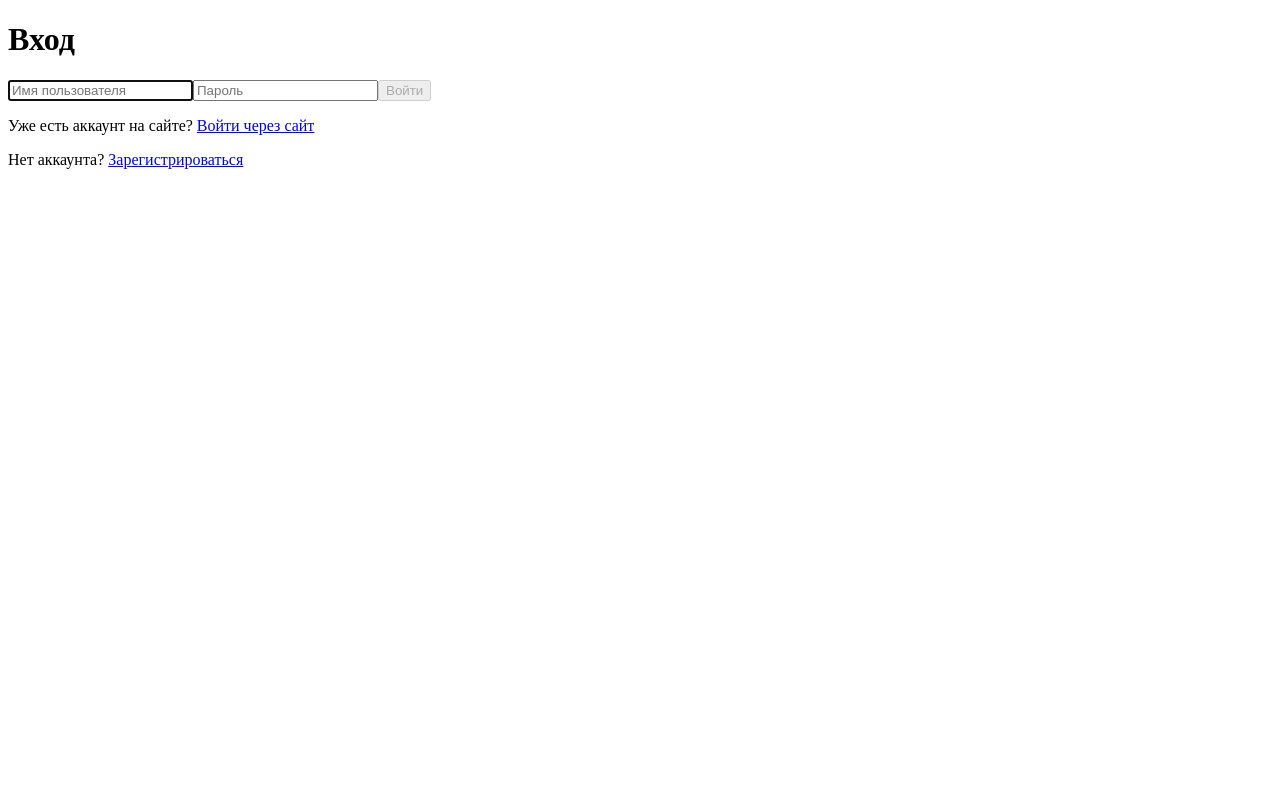
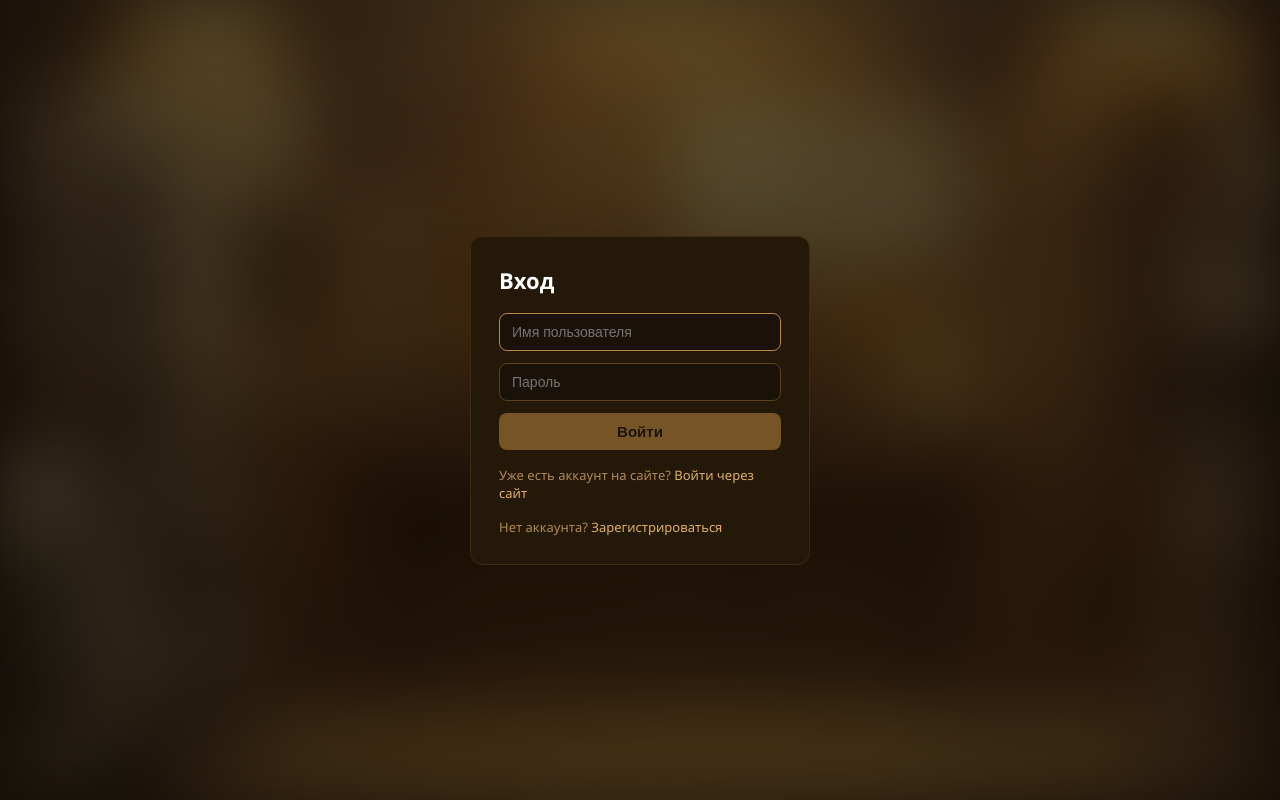
Before and after one commit to KostyaSemenkov/mysite, a React (Vite) app in the folder boardapp/frontend/: page /#/login in a window 1280 px wide. Built offline with nearby package versions, Linux system fonts and the light colour scheme.

Commit message:
Boards: warm amber theme matching site design

```diff
--- a/boardapp/frontend/src/main.tsx
+++ b/boardapp/frontend/src/main.tsx
@@ -1,5 +1,6 @@
 import { StrictMode } from 'react'
 import { createRoot } from 'react-dom/client'
+import './styles.css'
 import App from './App.tsx'
 
 createRoot(document.getElementById('root')!).render(
--- a/boardapp/frontend/src/styles.css
+++ b/boardapp/frontend/src/styles.css
@@ -1,25 +1,48 @@
+/* Тёплая янтарно-коричневая тема — как на lemurqa.ru */
 :root {
-  --bg: #14161c;
-  --panel: #1e222c;
-  --panel2: #262b38;
-  --border: #333a4a;
-  --text: #dde3ee;
-  --muted: #97a1b4;
-  --accent: #4f7cff;
-  --accent-dark: #3a63d6;
-  --error: #ff7676;
+  --bg: #140d07;
+  --panel: #241809;
+  --panel2: #1a1108;
+  --border: #3d2b12;
+  --border2: #5c4119;
+  --text: #cfae7c;
+  --muted: #b08a55;
+  --title: #ffffff;
+  --accent: #b9853c;
+  --accent-dark: #a3742f;
+  --accent-light: #dfb265;
+  --error: #ff9d7a;
 }
 
 * { box-sizing: border-box; }
 
+html {
+  background-color: var(--bg);
+  background-image:
+    radial-gradient(ellipse 90% 55% at 50% -5%, rgba(223, 178, 101, 0.22), transparent 70%),
+    radial-gradient(ellipse 70% 45% at 50% 110%, rgba(217, 153, 76, 0.10), transparent 70%);
+  background-attachment: fixed;
+}
+
 body {
   margin: 0;
-  background: var(--bg);
   color: var(--text);
   font-family: 'Segoe UI', system-ui, sans-serif;
+  position: relative;
 }
 
-a { color: var(--accent); text-decoration: none; }
+/* размытое фото-подложка со слайдов презентации */
+body::before {
+  content: '';
+  position: fixed;
+  inset: 0;
+  background: url('./assets/bg.jpg') center/cover no-repeat;
+  filter: blur(36px) saturate(1.1) brightness(0.55);
+  opacity: 0.5;
+  z-index: -1;
+}
+
+a { color: var(--accent-light); text-decoration: none; }
 
 .auth-page {
   min-height: 100vh;
@@ -38,25 +61,27 @@ a { color: var(--accent); text-decoration: none; }
   flex-direction: column;
   gap: 12px;
 }
-
-.auth-card h1 { margin: 0 0 6px; font-size: 22px; }
+.auth-card h1 { margin: 0 0 6px; font-size: 22px; color: var(--title); }
 .auth-card input {
   padding: 10px 12px;
   border-radius: 8px;
-  border: 1px solid var(--border);
+  border: 1px solid var(--border2);
   background: var(--panel2);
   color: var(--text);
   font-size: 14px;
 }
+.auth-card input:focus { outline: none; border-color: var(--accent); }
 .auth-card button {
   padding: 10px;
   border: none;
   border-radius: 8px;
   background: var(--accent);
-  color: #fff;
+  color: #1a1108;
   font-size: 15px;
+  font-weight: 600;
   cursor: pointer;
 }
+.auth-card button:hover { background: var(--accent-dark); }
 .auth-card button:disabled { opacity: 0.55; cursor: default; }
 .hint { color: var(--muted); font-size: 13px; margin: 4px 0 0; }
 .error { color: var(--error); font-size: 13px; }
@@ -72,23 +97,26 @@ a { color: var(--accent); text-decoration: none; }
   justify-content: space-between;
   margin-bottom: 24px;
 }
-.page-head h1 { font-size: 24px; margin: 0; }
+.page-head h1 { font-size: 24px; margin: 0; color: var(--title); }
 
 .btn {
   padding: 8px 14px;
   border: none;
   border-radius: 8px;
   background: var(--accent);
-  color: #fff;
+  color: #1a1108;
   font-size: 14px;
+  font-weight: 600;
   cursor: pointer;
 }
-.btn:disabled { opacity: 0.55; }
+.btn:hover { background: var(--accent-dark); }
+.btn:disabled { opacity: 0.55; cursor: default; }
 .btn.ghost {
   background: transparent;
-  border: 1px solid var(--border);
+  border: 1px solid var(--border2);
   color: var(--muted);
 }
+.btn.ghost:hover { border-color: var(--accent); color: var(--text); }
 
 .boards-section { margin-top: 26px; }
 .boards-section h2 { font-size: 15px; color: var(--muted); text-transform: uppercase; letter-spacing: 0.06em; }
@@ -101,14 +129,16 @@ a { color: var(--accent); text-decoration: none; }
   background: var(--panel);
   border: 1px solid var(--border);
   border-radius: 10px;
+  transition: border-color 0.15s;
 }
-.board-row .title { flex: 1; color: var(--text); font-size: 15px; }
+.board-row:hover { border-color: var(--accent); }
+.board-row .title { flex: 1; color: var(--title); font-size: 15px; }
 .board-row .role-badge {
   font-size: 11px;
   padding: 3px 8px;
   border-radius: 999px;
-  background: var(--panel2);
-  color: var(--muted);
+  background: rgba(185, 133, 60, 0.15);
+  color: var(--accent-light);
 }
 
 .create-row { display: flex; gap: 10px; }
@@ -117,25 +147,27 @@ a { color: var(--accent); text-decoration: none; }
   max-width: 340px;
   padding: 9px 12px;
   border-radius: 8px;
-  border: 1px solid var(--border);
+  border: 1px solid var(--border2);
   background: var(--panel2);
   color: var(--text);
 }
+.create-row input:focus { outline: none; border-color: var(--accent); }
 
 /* Канва */
 .editor-wrap { width: 100vw; height: 100vh; position: relative; }
 .ticket-node {
+  position: relative;
   background: var(--node-color, #FFF3B1);
   color: #232323;
   border-radius: 10px;
-  box-shadow: 0 2px 8px rgba(0,0,0,0.25);
+  box-shadow: 0 2px 8px rgba(0,0,0,0.35);
   padding: 8px;
   width: 100%;
   height: 100%;
   display: flex;
   border: 2px solid transparent;
 }
-.ticket-node.selected { border-color: #4f7cff; }
+.ticket-node.selected { border-color: var(--accent); }
 .ticket-node textarea {
   flex: 1;
   background: transparent;
@@ -171,16 +203,19 @@ a { color: var(--accent); text-decoration: none; }
   border-radius: 10px;
   padding: 8px 10px;
   font-size: 13px;
+  color: var(--text);
+  box-shadow: 0 4px 14px rgba(0,0,0,0.35);
 }
-.toolbar .sep { width: 1px; height: 20px; background: var(--border); }
+.toolbar .sep { width: 1px; height: 20px; background: var(--border2); }
+.toolbar strong { color: var(--title); }
 .ws-status { display: flex; align-items: center; gap: 5px; color: var(--muted); }
-.ws-dot { width: 8px; height: 8px; border-radius: 50%; background: #616161; }
+.ws-dot { width: 8px; height: 8px; border-radius: 50%; background: #6b5a3f; }
 .ws-dot.online { background: #37b679; }
 .ws-dot.reconnecting { background: #f5a623; }
 .presence-list { display: flex; gap: 4px; }
 .presence-chip {
   padding: 2px 8px; border-radius: 999px;
-  background: var(--presence-color, #555);
+  background: var(--presence-color, #b9853c);
   color: #fff; font-size: 11px;
 }
 
@@ -193,7 +228,7 @@ a { color: var(--accent); text-decoration: none; }
   padding: 2px 7px;
   border-radius: 8px;
   color: #fff;
-  background: var(--cursor-color, #e23e3e);
+  background: var(--cursor-color, #b9853c);
   white-space: nowrap;
 }
 .cursor-label::before {
@@ -205,3 +240,22 @@ a { color: var(--accent); text-decoration: none; }
   border-radius: 50%;
   transform: translateY(-50%);
 }
+
+/* React Flow в тёплой гамме */
+.react-flow__edge-path { stroke: var(--accent-light); stroke-width: 2; }
+.react-flow__edge.selected .react-flow__edge-path { stroke: var(--accent); }
+.react-flow__handle { background: var(--accent); border: 1px solid #1a1108; width: 9px; height: 9px; }
+.react-flow__controls-button {
+  background: var(--panel);
+  border-bottom: 1px solid var(--border);
+  fill: var(--text);
+}
+.react-flow__controls-button:hover { background: var(--panel2); }
+.react-flow__minimap { background: var(--panel); border-radius: 8px; }
+.react-flow__attribution { display: none; }
+
+/* модалка шаринга */
+dialog select {
+  background: var(--panel2);
+  color: var(--text);
+}
```
Also changed, not shown: boardapp/frontend/src/assets/bg.jpg (added).
